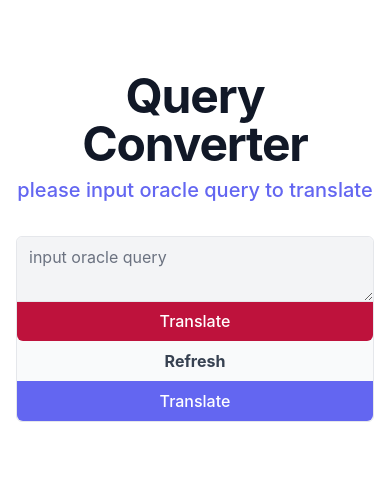
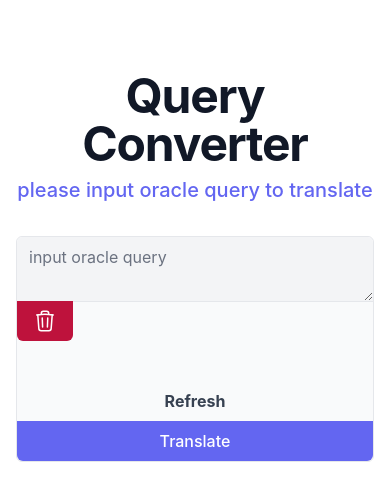
Before and after one commit to arty0928/Oracle-Postgresql-, a React (Create React App) app: page / in a window 390 px wide. Shown: the top 500 px of the page. Built offline with nearby package versions, Linux system fonts and the light colour scheme.

Commit message:
221107-1

```diff
--- a/src/App.js
+++ b/src/App.js
@@ -3,6 +3,7 @@ import "./App.css";
 import { useState } from "react";
 import "../src/App.css";
 import { CopyToClipboard } from "react-copy-to-clipboard";
+import {TrashIcon} from "@heroicons/react/24/outline";
 
 function closeModal (){
   setTimeout(() => setTimeoutModal(), 1000);
@@ -121,7 +122,9 @@ function App() {
               </div>
 
               <div className=" px-0 py-0 sm:flex sm:flex-row sm:px-0">
-                  <a href = "./Precations.js">
+
+                 <div>
+                      <div className= "relative hidden lg:inline-grid">
                           <button
                               type="submit"
                               id="Precautions"
@@ -131,12 +134,27 @@ function App() {
                             px-4 py-2 text-base font-medium text-white
                             hover:bg-rose-800 sm:w-auto sm:text-sm"
                             >
-                      Translate
+                              Precautions
                             </button>
-                  </a>
 
+                        </div>
 
-                <div>
+                        <div className= "relative w-14 h-20 lg:hidden flex-shrink-0">
+                          <TrashIcon
+                              type="submit"
+                              id="Precautions"
+                              onClick={refreshPage}
+                              className="bg-rose-700 inline-flex w-full justify-center rounded-b-md
+                            sm:rounded-none sm:rounded-br-md focus:bg-indigo-500
+                            px-4 py-2 text-base font-medium text-white
+                            hover:bg-rose-800 sm:w-auto sm:text-sm"
+                            >
+                              P
+                            </TrashIcon>
+
+                        </div>
+                  </div>
+
                   <button
                     type="submit"
                     id="page-reset"
@@ -158,7 +176,7 @@ function App() {
                   >
                     Translate
                   </button>
-                </div>
+
 
 
               </div>
```
Lines whose indentation alone changed are shown as unchanged.
